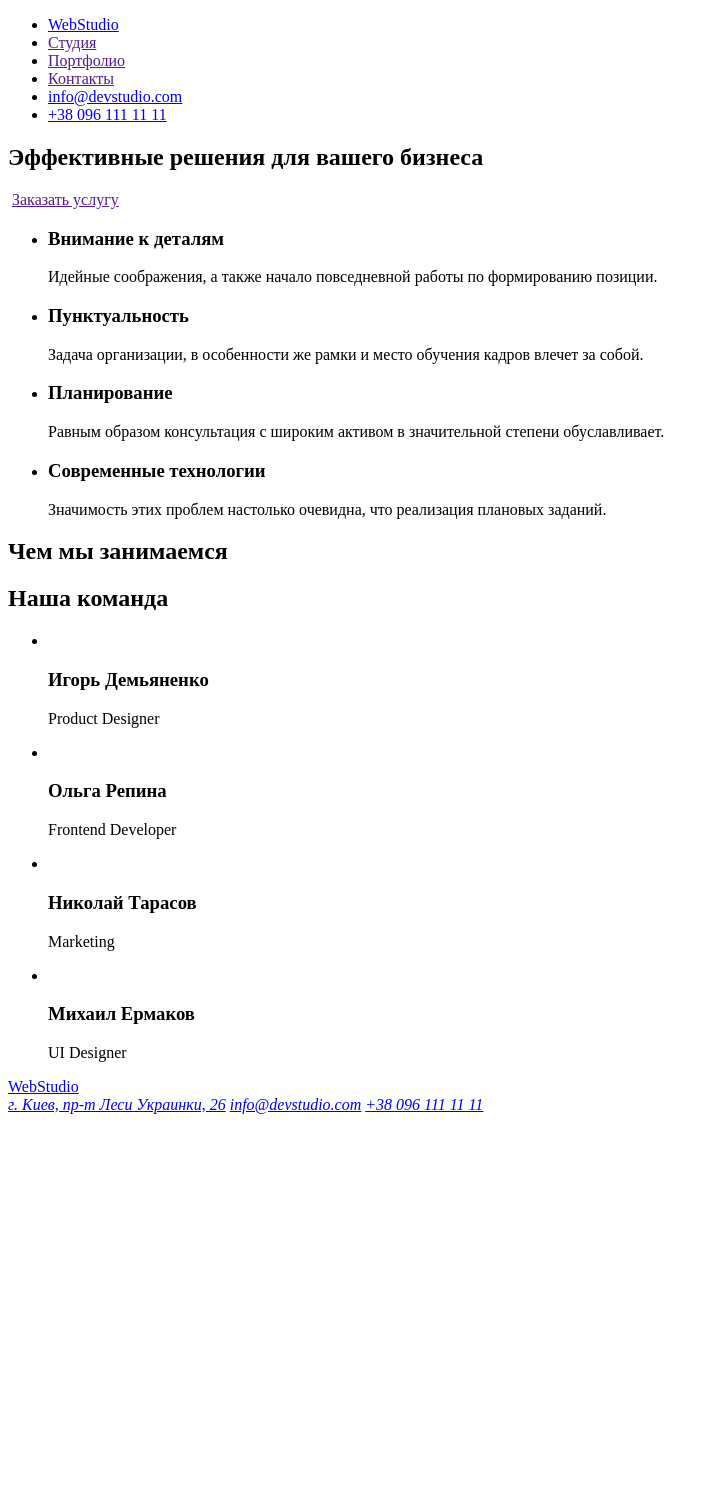
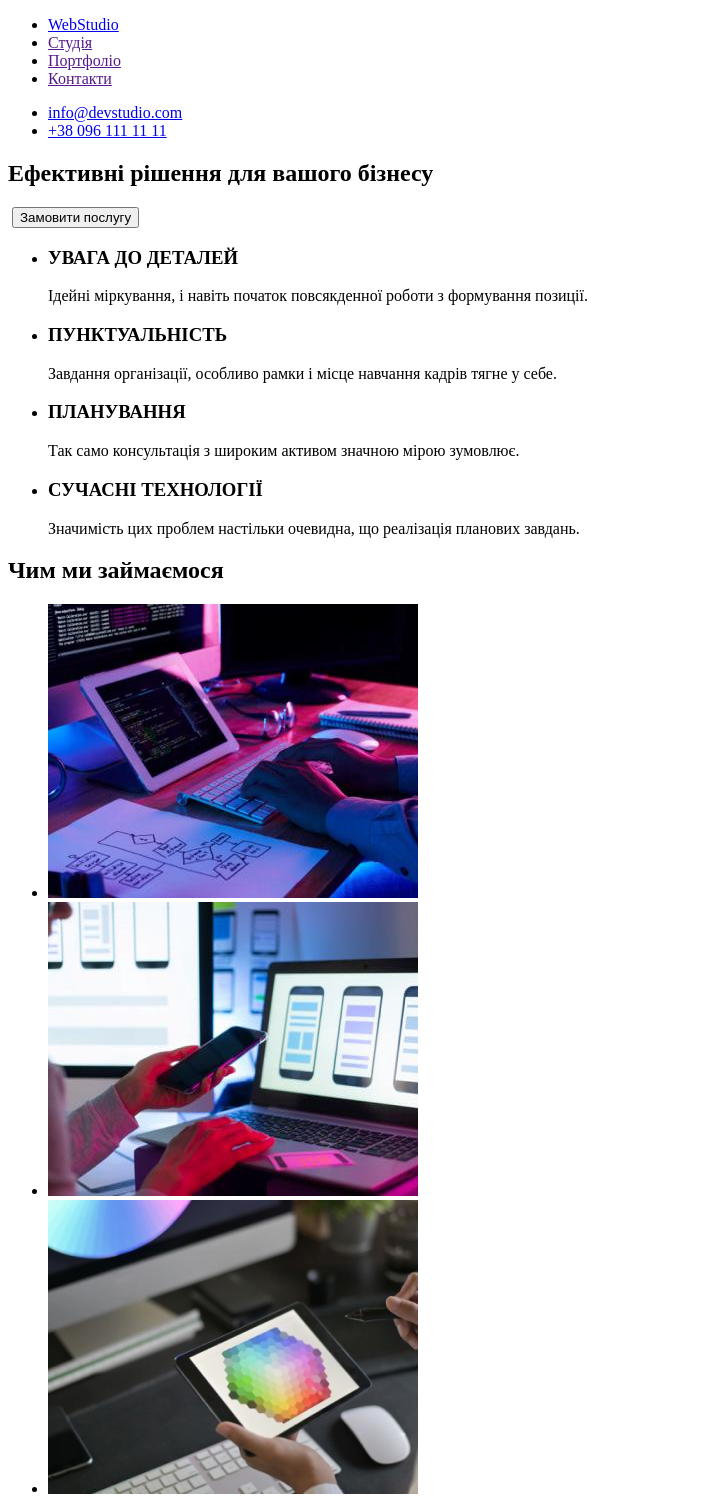
Before and after one commit to dpoiras/goit-markup-hw-01, a plain HTML site: page index.html in a window 1280 px wide. Shown: the top 1501 px of the page, without its empty margins (0-719 px from the left). Before the commit the page ends 1122 px from the top, so only its background shows below. Drawn offline with Linux system fonts and the light colour scheme.

Commit message:
Added images

```diff
--- a/index.html
+++ b/index.html
@@ -1,5 +1,5 @@
 <!DOCTYPE html>
-<html lang="ru">
+<html lang="ua">
   <head>
     <meta charset="UTF-8" />
     <meta http-equiv="X-UA-Compatible" content="IE=edge" />
@@ -10,81 +10,128 @@
       <nav>
         <ul>
           <li><a href="/index.html">WebStudio</a></li>
-          <li><a href="">Студия</a></li>
-          <li><a href="">Портфолио</a></li>
-          <li><a href="">Контакты</a></li>
-          <li><a href="mailto:info@devstudio.com">info@devstudio.com</a></li>
-          <li><a href="tel:+380961111111">+38 096 111 11 11</a></li>
+          <li><a href="">Студія</a></li>
+          <li><a href="">Портфоліо</a></li>
+          <li><a href="">Контакти</a></li>
         </ul>
       </nav>
+      <ul>
+        <li><a href="mailto:info@devstudio.com">info@devstudio.com</a></li>
+        <li><a href="tel:+380961111111">+38 096 111 11 11</a></li>
+      </ul>
     </header>
     <main>
       <!-- Hero -->
       <section>
-        <h2>Эффективные решения для вашего бизнеса</h2>
+        <h1>Ефективні рішення для вашого бізнесу</h1>
         <img src="" alt="" />
-        <a href="">Заказать услугу</a>
+        <button type="button">Замовити послугу</button>
       </section>
       <!-- Features -->
       <section>
         <h2 hidden>Особенности</h2>
         <ul>
           <li>
-            <h3>Внимание к деталям</h3>
+            <h3>УВАГА ДО ДЕТАЛЕЙ</h3>
             <p>
-              Идейные соображения, а также начало повседневной работы по
-              формированию позиции.
+              Ідейні міркування, і навіть початок повсякденної роботи з
+              формування позиції.
             </p>
           </li>
           <li>
-            <h3>Пунктуальность</h3>
+            <h3>ПУНКТУАЛЬНІСТЬ</h3>
             <p>
-              Задача организации, в особенности же рамки и место обучения кадров
-              влечет за собой.
+              Завдання організації, особливо рамки і місце навчання кадрів тягне
+              у себе.
             </p>
           </li>
           <li>
-            <h3>Планирование</h3>
+            <h3>ПЛАНУВАННЯ</h3>
             <p>
-              Равным образом консультация с широким активом в значительной
-              степени обуславливает.
+              Так само консультація з широким активом значною мірою зумовлює.
             </p>
           </li>
           <li>
-            <h3>Современные технологии</h3>
+            <h3>СУЧАСНІ ТЕХНОЛОГІЇ</h3>
             <p>
-              Значимость этих проблем настолько очевидна, что реализация
-              плановых заданий.
+              Значимість цих проблем настільки очевидна, що реалізація планових
+              завдань.
             </p>
           </li>
         </ul>
       </section>
       <!-- What are we doing -->
       <section>
-        <h2>Чем мы занимаемся</h2>
+        <h2>Чим ми займаємося</h2>
       </section>
+      <ul>
+        <li>
+          <img
+            src="./images/pic-1.jpg"
+            alt="програмування"
+            width="370"
+            height="294"
+          />
+        </li>
+        <li>
+          <img
+            src="./images/pic-2.jpg"
+            alt="створення мобільного додатку"
+            width="370"
+            height="294"
+          />
+        </li>
+        <li>
+          <img
+            src="./images/pic-3.jpg"
+            alt="вибір кольору"
+            width="370"
+            height="294"
+          />
+        </li>
+      </ul>
       <!-- Our team -->
       <section>
         <h2>Наша команда</h2>
         <ul>
           <li>
-            <img src="" alt="" />
-            <h3>Игорь Демьяненко</h3>
+            <img
+              src="./images/photo-1.jpg"
+              alt="чоловік"
+              width="270"
+              height="260"
+            />
+            <h3>Ігор Дем'яненко</h3>
             <p>Product Designer</p>
           </li>
           <li>
-            <img src="" alt="" />
-            <h3>Ольга Репина</h3>
+            <img
+              src="./images/photo-2.jpg"
+              alt="жінка"
+              width="270"
+              height="260"
+            />
+            <h3>Ольга Рєпіна</h3>
             <p>Frontend Developer</p>
           </li>
           <li>
-            <img src="" alt="" />
-            <h3>Николай Тарасов</h3>
+            <img
+              src="./images/photo-3.jpg"
+              alt="чоловік"
+              width="270"
+              height="260"
+            />
+            <h3>Микола Тарасов</h3>
             <p>Marketing</p>
           </li>
           <li>
-            <img src="" alt="" />
-            <h3>Михаил Ермаков</h3>
+            <img
+              src="./images/photo-4.jpg"
+              alt="чоловік"
+              width="270"
+              height="260"
+            />
+            <h3>Михайло Єрмаков</h3>
             <p>UI Designer</p>
           </li>
         </ul>
@@ -94,7 +141,7 @@
       <a href="./index.html">WebStudio</a>
       <address>
         <a href="https://goo.gl/maps/ChAxmsFE7dY5DWc38"
-          >г. Киев, пр-т Леси Украинки, 26</a
+          >м. Київ, пр-т Лесі Українки, 26</a
         >
         <a href="mailto:info@devstudio.com">info@devstudio.com</a>
         <a href="tel:+380961111111">+38 096 111 11 11</a>
```
Also changed, not shown: images/coding.jpeg (deleted), images/photo-1.jpg (added), images/photo-2.jpg (added), images/photo-3.jpg (added), images/photo-4.jpg (added), images/pic-1.jpg (added), images/pic-2.jpg (added), images/pic-3.jpg (added), 1 other file.
